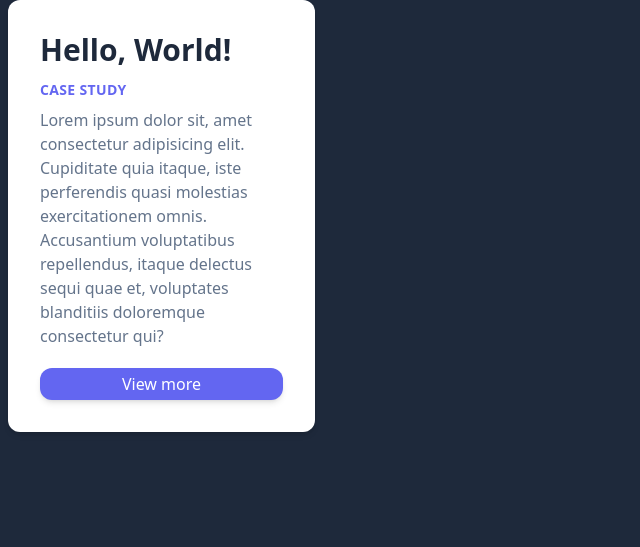
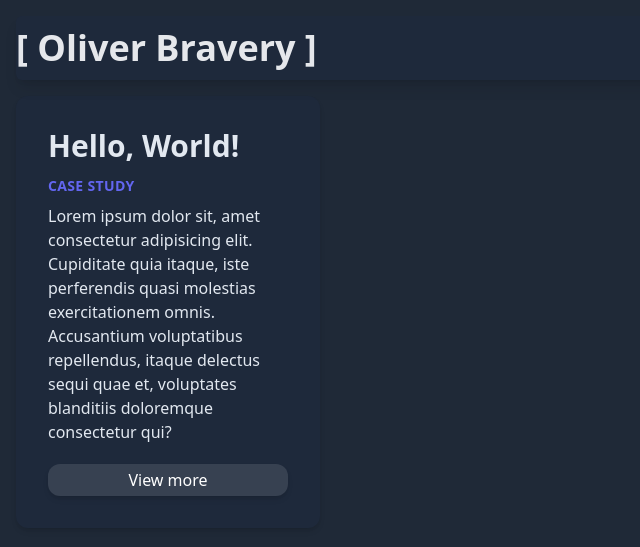
Before and after one commit to oliverbravery/oliverbravery.github.io, a website: page src/index.html in a window 1280 px wide. Shown: the whole page, without its empty margins (0-640 px from the left). Drawn offline with Linux system fonts and the light colour scheme.

Commit message:
added navigation bar + changed colours

```diff
--- a/src/index.html
+++ b/src/index.html
@@ -6,20 +6,24 @@
   <link href="/dist/output.css" rel="stylesheet">
   <title>Oliver Bravery</title>
 </head>
-<body class="bg-slate-800 mx-auto px-2">
+<body class="bg-gray-800 mx-auto px-4 py-4">
+    <nav class="relative w-full flex flex-wrap items-center justify-between py-3 bg-slate-800 rounded-md text-gray-200 shadow-lg navbar navbar-expand-lg navbar-light">
+        <div class="text-center">
+            <a class="text-grey-500 text-4xl pr-2 font-semibold" href="#">[ Oliver Bravery ]</a>
+        </div>
+    </nav>
 
+            <div id="projGrid" class="grid grid-cols-1 md:grid-cols-2 lg:grid-cols-3 xl:grid-cols-4 gap-3">
 
-            <div class="grid grid-cols-1 md:grid-cols-2 lg:grid-cols-3 xl:grid-cols-4 gap-3">
-
-                <div class="max-w-md mx-auto bg-white rounded-xl shadow-md overflow-hidden md:max-w-2x1">
+                <div class="max-w-md mx-auto bg-slate-800 rounded-xl shadow-md overflow-hidden md:max-w-2x1 m-4">
                     <div class="md:flex">
                         <div class="p-8">
-                            <h1 id="projName" class="h-12 text-3xl text-slate-800 font-semibold">Hello, World!</h1>
+                            <h1 id="projName" class="h-12 text-3xl text-slate-200 font-semibold">Hello, World!</h1>
                             <div id="projTag" class="uppercase tracking-wide text-sm text-indigo-500 font-semibold">Case study</div>
-                                <p id="projDesc" class="mt-2 text-slate-500 ">Lorem ipsum dolor sit, amet consectetur adipisicing elit. Cupiditate quia itaque, iste perferendis quasi molestias exercitationem omnis. Accusantium voluptatibus repellendus, itaque delectus sequi quae et, voluptates blanditiis doloremque consectetur qui?</p>
+                                <p id="projDesc" class="mt-2 text-slate-200 ">Lorem ipsum dolor sit, amet consectetur adipisicing elit. Cupiditate quia itaque, iste perferendis quasi molestias exercitationem omnis. Accusantium voluptatibus repellendus, itaque delectus sequi quae et, voluptates blanditiis doloremque consectetur qui?</p>
                             <div class="flex items-center">
-                                <button class="mt-5 text-center flex-auto shadow-md max-w-md mx-auto h-8 hover:bg-indigo-300
-                            active:bg-indigo-400 focus:outline-none bg-indigo-500 text-white rounded-xl px-3 w-60">View more</button>
+                                <button class="mt-5 text-center flex-auto shadow-md max-w-md mx-auto h-8 hover:bg-gray-600
+                            active:bg-slate-800 focus:outline-none bg-gray-700 text-white rounded-xl px-3 w-60">View more</button>
                             </div>
                         </div>
                     </div>
```
Also changed, not shown: dist/output.css.
